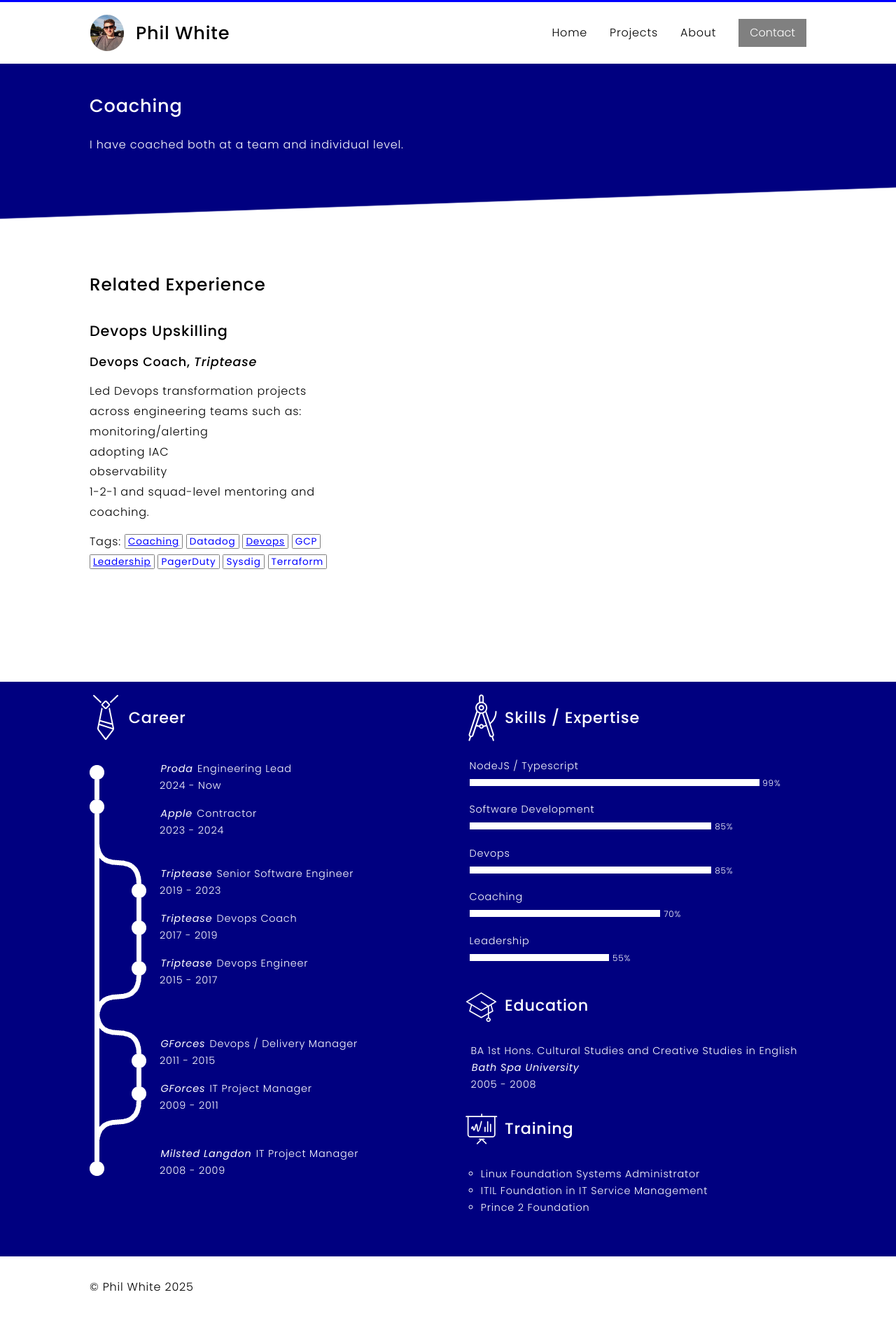
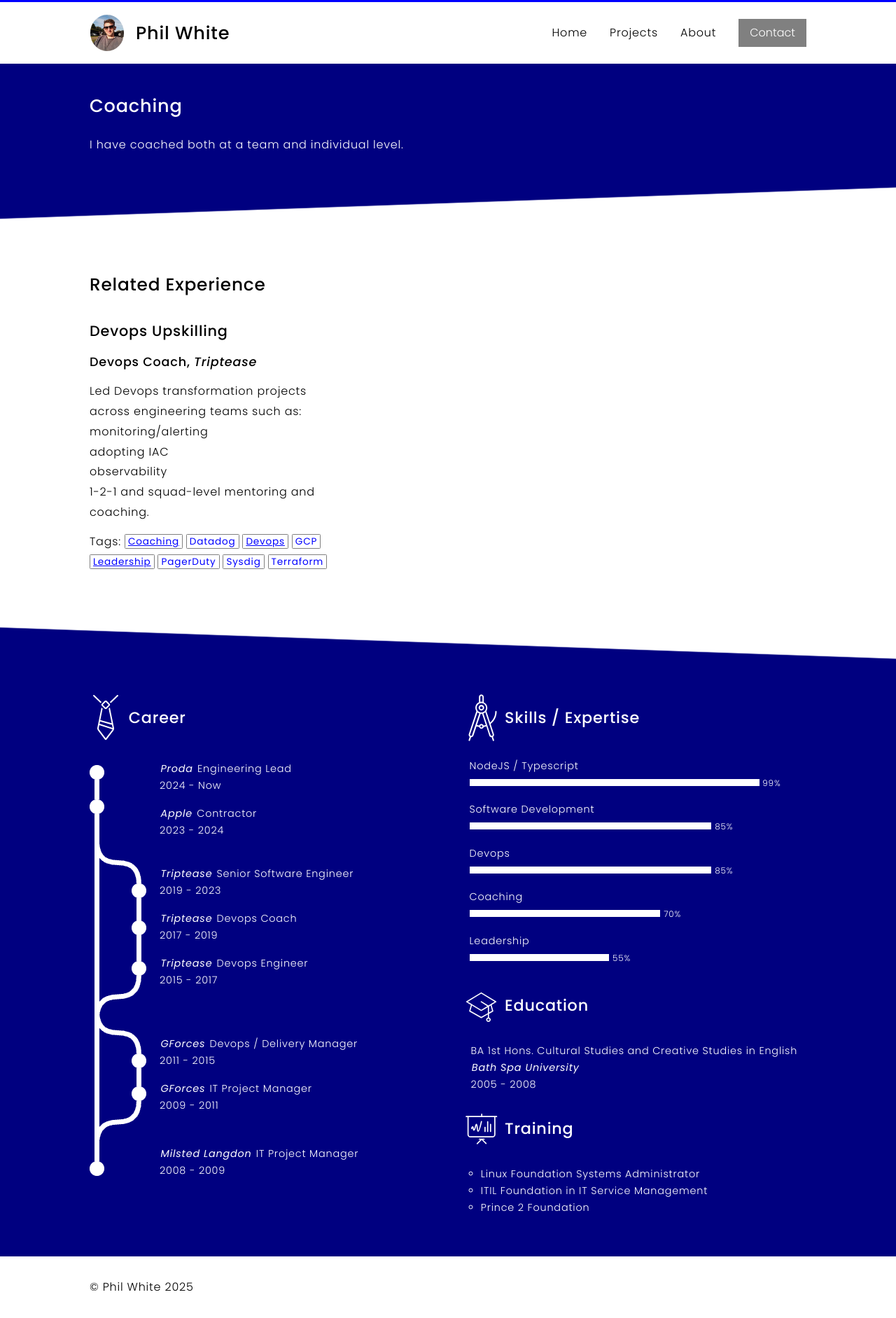
Before and after one commit to philwhiteuk/cv, a Jekyll site: the page built from _tags/coaching.md, in a window 1280 px wide. Shown: the whole page at 70% size. Built offline with Jekyll 4.4.1, drawn with Linux system fonts in a browser that asks for light colours.

Commit message:
♻️ move/condense styles

```diff
--- a/_sass/theme/_base.scss
+++ b/_sass/theme/_base.scss
@@ -107,13 +107,6 @@
     color: $primary_emphasis;
   }
 
-  .line-break-left {
-    background: -webkit-linear-gradient(88deg, $primary_bg 49%, $secondary_bg 50%);
-  }
-
-  .line-break-right {
-    background: -webkit-linear-gradient(-88deg, $primary_bg 49%, $secondary_bg 50%);
-  }
 }
 
 %bg-secondary {
@@ -135,14 +128,6 @@
 
   em {
     color: $secondary_emphasis;
-  }
-
-  .line-break-left {
-    background: -webkit-linear-gradient(88deg, $primary_bg 49%, $secondary_bg 50%);
-  }
-
-  .line-break-right {
-    background: -webkit-linear-gradient(-88deg, $primary_bg 49%, $secondary_bg 50%);
   }
 }
 
@@ -195,6 +180,14 @@
 .line-break-md { height: 3em; }
 .line-break-lg { height: 7em; }
 
+.line-break-left {
+  background: -webkit-linear-gradient(88deg, $primary_bg 49%, $secondary_bg 50%);
+}
+
+.line-break-right {
+  background: -webkit-linear-gradient(-88deg, $primary_bg 49%, $secondary_bg 50%);
+}
+
 .wrapper {
   display: flex;
   flex-flow: row wrap;
```
